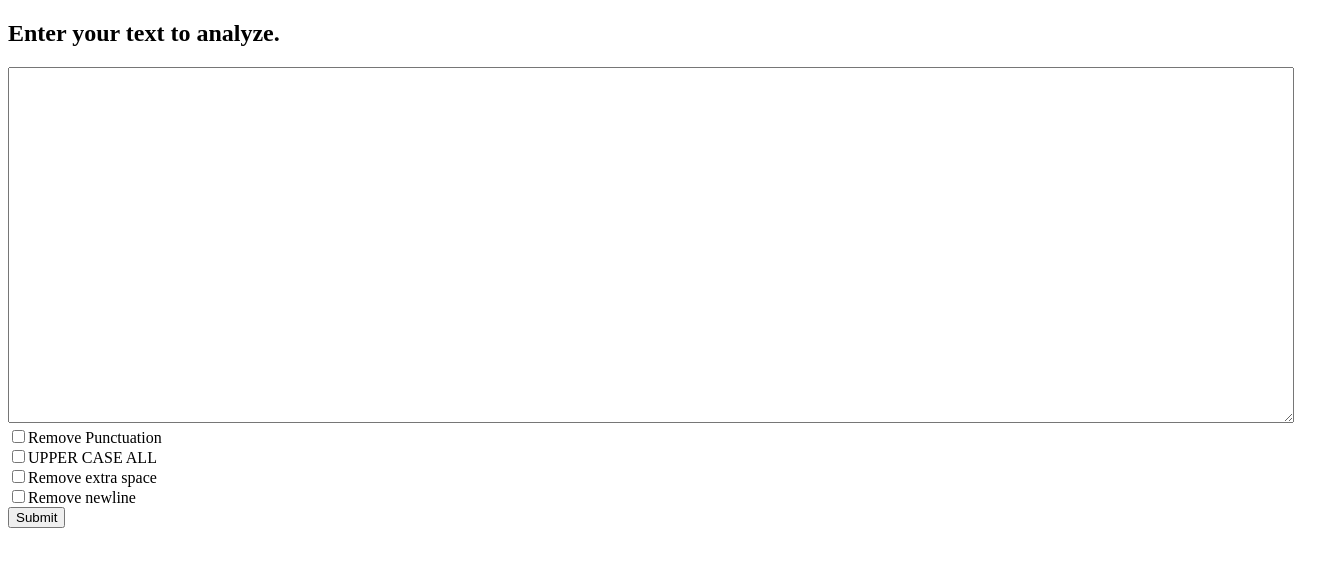
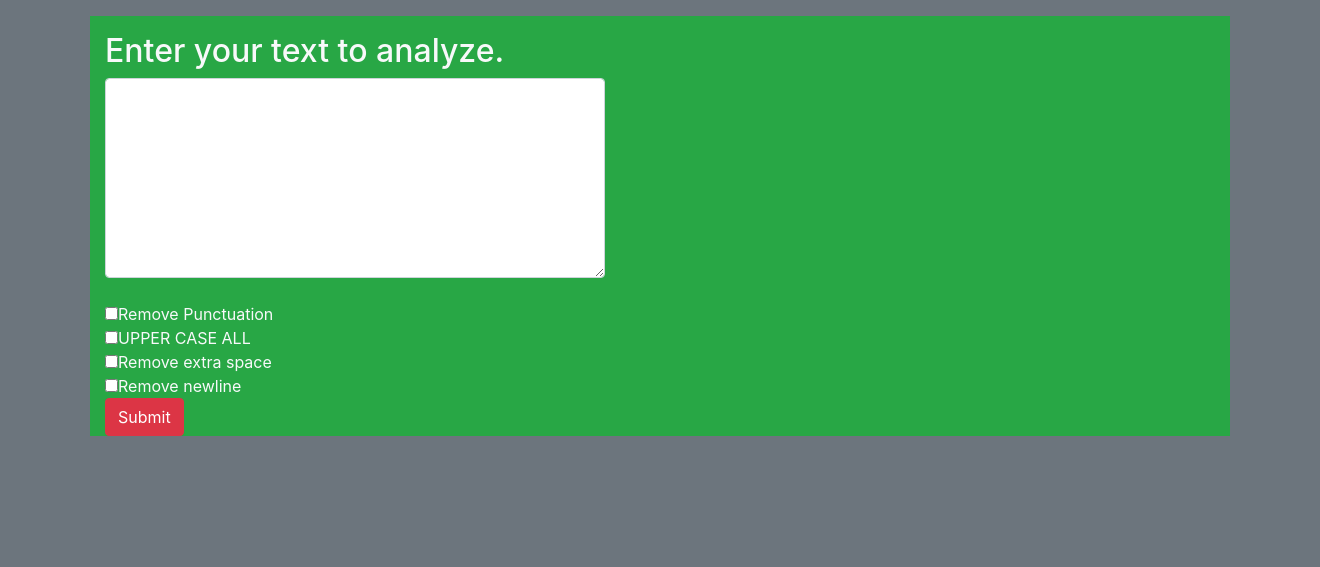
Before and after one commit to babor99/Text-utils, a Django app: page / in a window 1320 px wide. Shown: the top 567 px of the page. Run offline with Django 3.2, Linux system fonts and the light colour scheme.

Commit message:
first commit

```diff
--- a/templates/index.html
+++ b/templates/index.html
@@ -1,25 +1,43 @@
-<!DOCTYPE html>
+<!doctype html>
 <html lang="en">
-<head>
-    <meta charset="UTF-8">
-    <meta name="viewport" content="width=device-width, initial-scale=1.0">
+  <head>
+    <!-- Required meta tags -->
+    <meta charset="utf-8">
+    <meta name="viewport" content="width=device-width, initial-scale=1, shrink-to-fit=no">
+
+    <!-- Bootstrap CSS -->
+    <link rel="stylesheet" href="https://cdn.jsdelivr.net/npm/bootstrap@4.5.3/dist/css/bootstrap.min.css" integrity="sha384-TX8t27EcRE3e/ihU7zmQxVncDAy5uIKz4rEkgIXeMed4M0jlfIDPvg6uqKI2xXr2" crossorigin="anonymous">
+
     <title>TextUtils</title>
-</head>
-<body>
-    <div class="container">
+  </head>
+  <body class="bg-secondary">
+    <div class="container bg-success text-light">
+        <div class="my-3">
         <nav class="navbar">
         </nav>
         <h2>Enter your text to analyze.</h2>
         <form action="analyze" method="post">
             {% csrf_token %}
-            <textarea name="text" style="margin: 0px; width: 1280px; height: 350px;"></textarea><br>
+            <textarea class="form-control" name="text" style="margin: 0px; width: 500px; height: 200px;"></textarea><br>
             <input type="checkbox" name="removepunc">Remove Punctuation<br>
             <input type="checkbox" name="capitalize">UPPER CASE ALL<br>
             <input type="checkbox" name="extraspaceremove">Remove extra space<br>
             <input type="checkbox" name="newlineremove">Remove newline<br>
-            <input type="Submit">
+            <input class="btn btn-danger" type="Submit">
         </form>
+    </div>
+    </div>
 
-    </div>
-</body>
+    <!-- Optional JavaScript; choose one of the two! -->
+
+    <!-- Option 1: jQuery and Bootstrap Bundle (includes Popper) -->
+    <script src="https://code.jquery.com/jquery-3.5.1.slim.min.js" integrity="sha384-DfXdz2htPH0lsSSs5nCTpuj/zy4C+OGpamoFVy38MVBnE+IbbVYUew+OrCXaRkfj" crossorigin="anonymous"></script>
+    <script src="https://cdn.jsdelivr.net/npm/bootstrap@4.5.3/dist/js/bootstrap.bundle.min.js" integrity="sha384-ho+j7jyWK8fNQe+A12Hb8AhRq26LrZ/JpcUGGOn+Y7RsweNrtN/tE3MoK7ZeZDyx" crossorigin="anonymous"></script>
+
+    <!-- Option 2: jQuery, Popper.js, and Bootstrap JS
+    <script src="https://code.jquery.com/jquery-3.5.1.slim.min.js" integrity="sha384-DfXdz2htPH0lsSSs5nCTpuj/zy4C+OGpamoFVy38MVBnE+IbbVYUew+OrCXaRkfj" crossorigin="anonymous"></script>
+    <script src="https://cdn.jsdelivr.net/npm/popper.js@1.16.1/dist/umd/popper.min.js" integrity="sha384-9/reFTGAW83EW2RDu2S0VKaIzap3H66lZH81PoYlFhbGU+6BZp6G7niu735Sk7lN" crossorigin="anonymous"></script>
+    <script src="https://cdn.jsdelivr.net/npm/bootstrap@4.5.3/dist/js/bootstrap.min.js" integrity="sha384-w1Q4orYjBQndcko6MimVbzY0tgp4pWB4lZ7lr30WKz0vr/aWKhXdBNmNb5D92v7s" crossorigin="anonymous"></script>
+    -->
+  </body>
 </html>
--- a/text_utils/urls.py
+++ b/text_utils/urls.py
@@ -19,6 +19,6 @@
 
 urlpatterns = [
     path('admin/', admin.site.urls),
-    path('', views.index, name ='index'),
+    path('', views.home, name ='home'),
     path('analyze', views.analyze, name = 'analyze'),
  ]
--- a/text_utils/views.py
+++ b/text_utils/views.py
@@ -1,7 +1,7 @@
 from django.shortcuts import render, HttpResponse
 
 
-def index(request):
+def home(request):
     return render(request, 'index.html')
 
 def analyze(request):
```
Also changed, not shown: requirements.txt (added, +12 -0 lines), templates/analyze.html (+28 -6 lines), text_utils/settings.py (+7 -2 lines), 1 other file.
